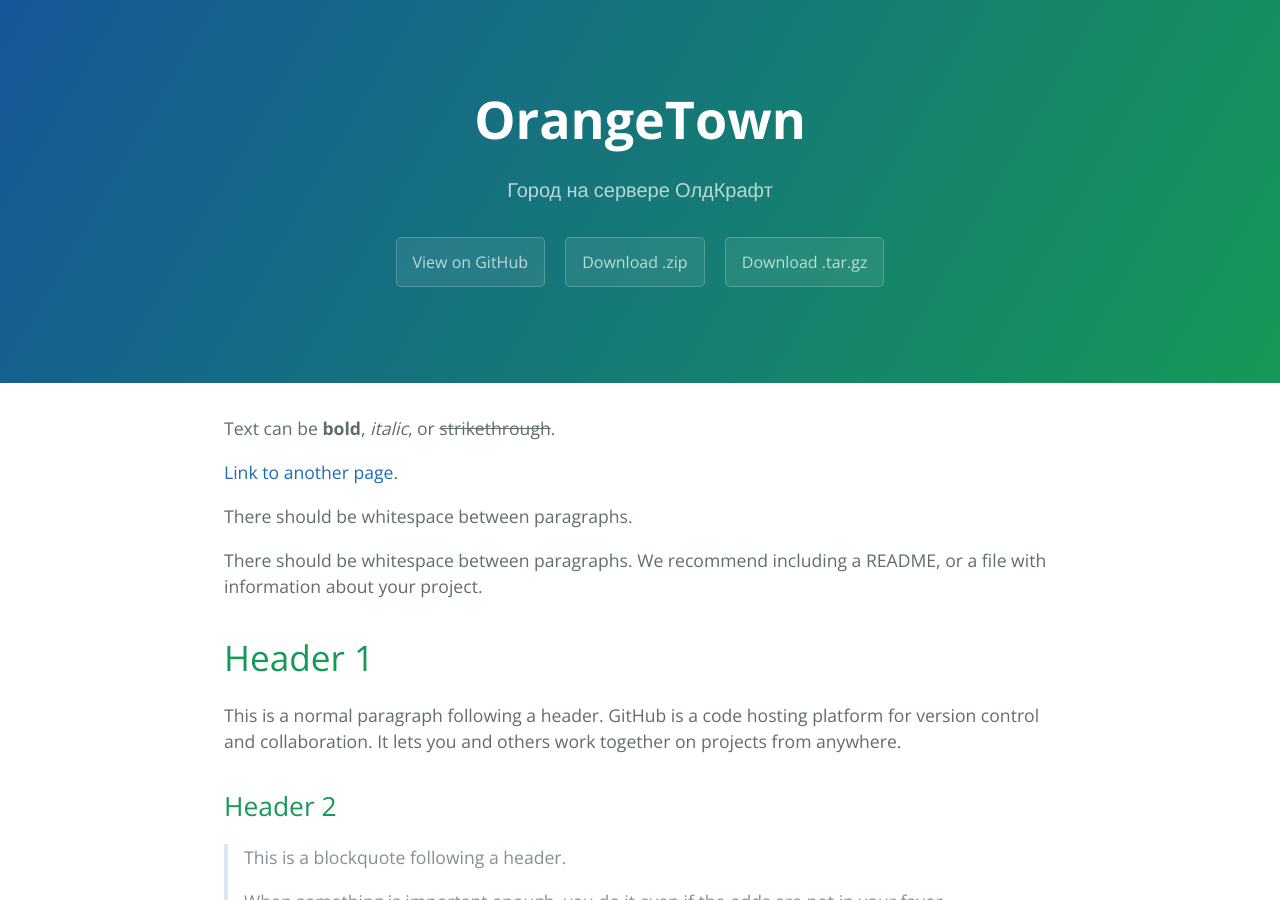
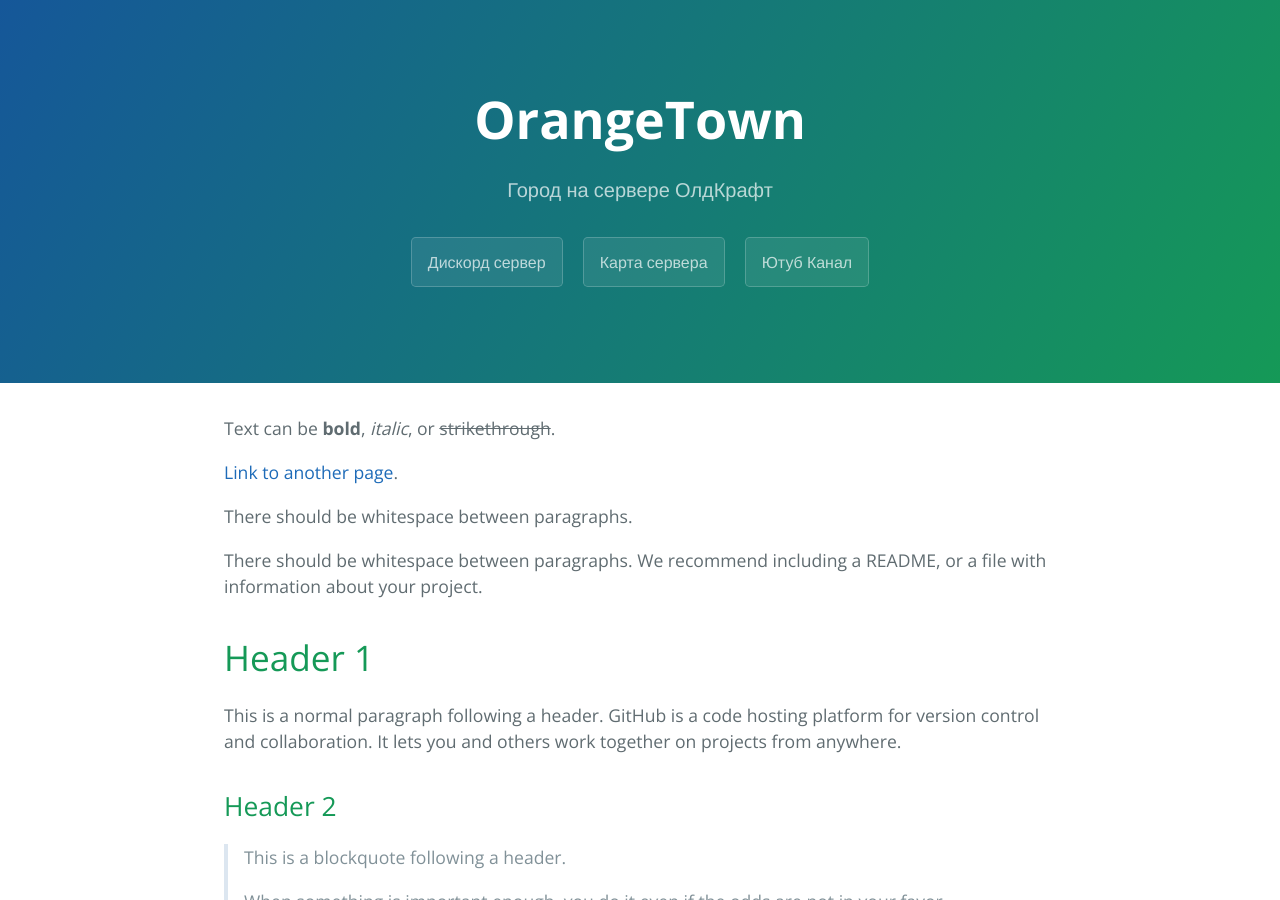
Before and after one commit to giviua/orangetown, a Jekyll site: the page built from index.md, in a window 1280 px wide and 900 px high. Built offline with Jekyll 4.4.1, drawn with Linux system fonts in a browser that asks for light colours.

Commit message:
Update default.html

```diff
--- a/_layouts/default.html
+++ b/_layouts/default.html
@@ -19,11 +19,11 @@
       <h1 class="project-name">{{ page.title | default: site.title | default: site.github.repository_name }}</h1>
       <h2 class="project-tagline">{{ page.description | default: site.description | default: site.github.project_tagline }}</h2>
       {% if site.github.is_project_page %}
-        <a href="{{ site.github.repository_url }}" class="btn">View on GitHub</a>
+        <a href="{{ https://discord.com/invite/3bW9UaWmqb }}" class="btn">Дискорд сервер</a>
       {% endif %}
       {% if site.show_downloads %}
-        <a href="{{ site.github.zip_url }}" class="btn">Download .zip</a>
-        <a href="{{ site.github.tar_url }}" class="btn">Download .tar.gz</a>
+        <a href="{{ https://oldcraft.dynmap.xyz/ }}" class="btn">Карта сервера</a>
+        <a href="{{ https://www.youtube.com/@theritorya }}" class="btn">Ютуб Канал</a>
       {% endif %}
     </header>
 
```
